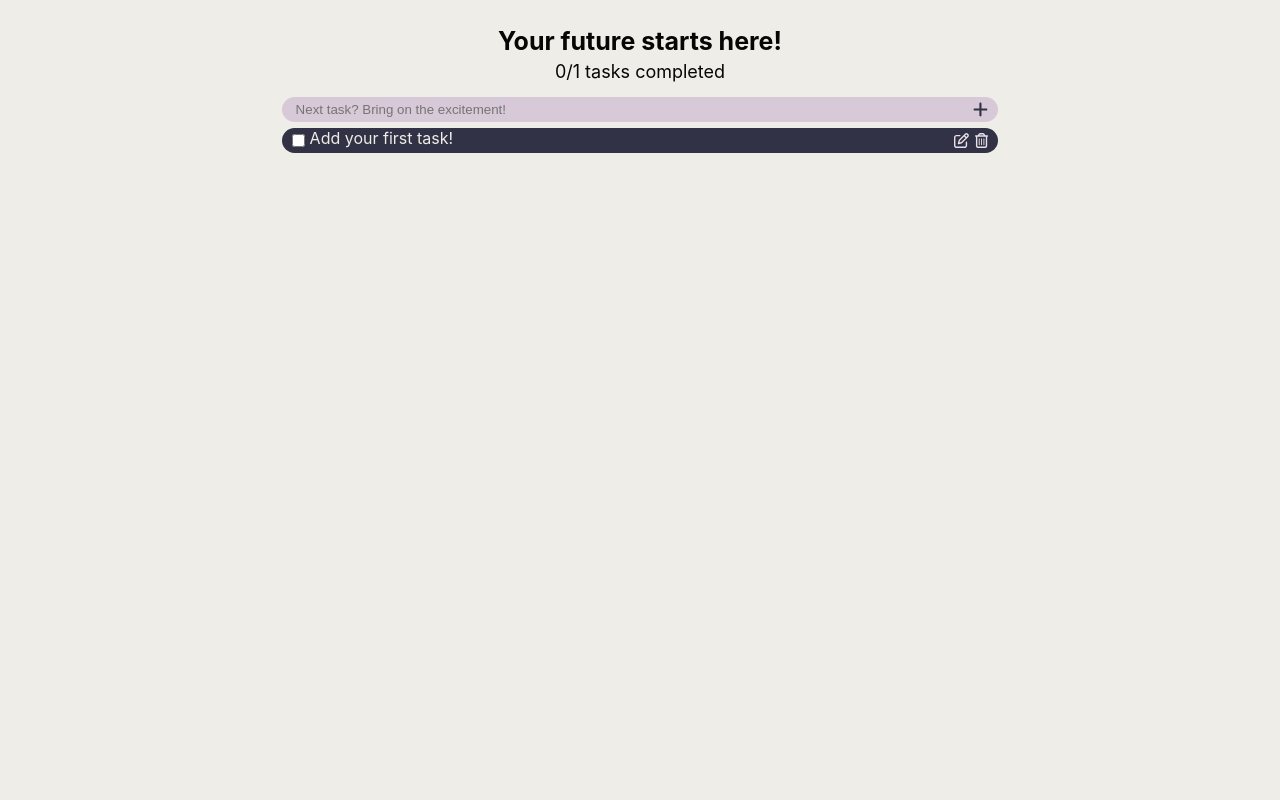
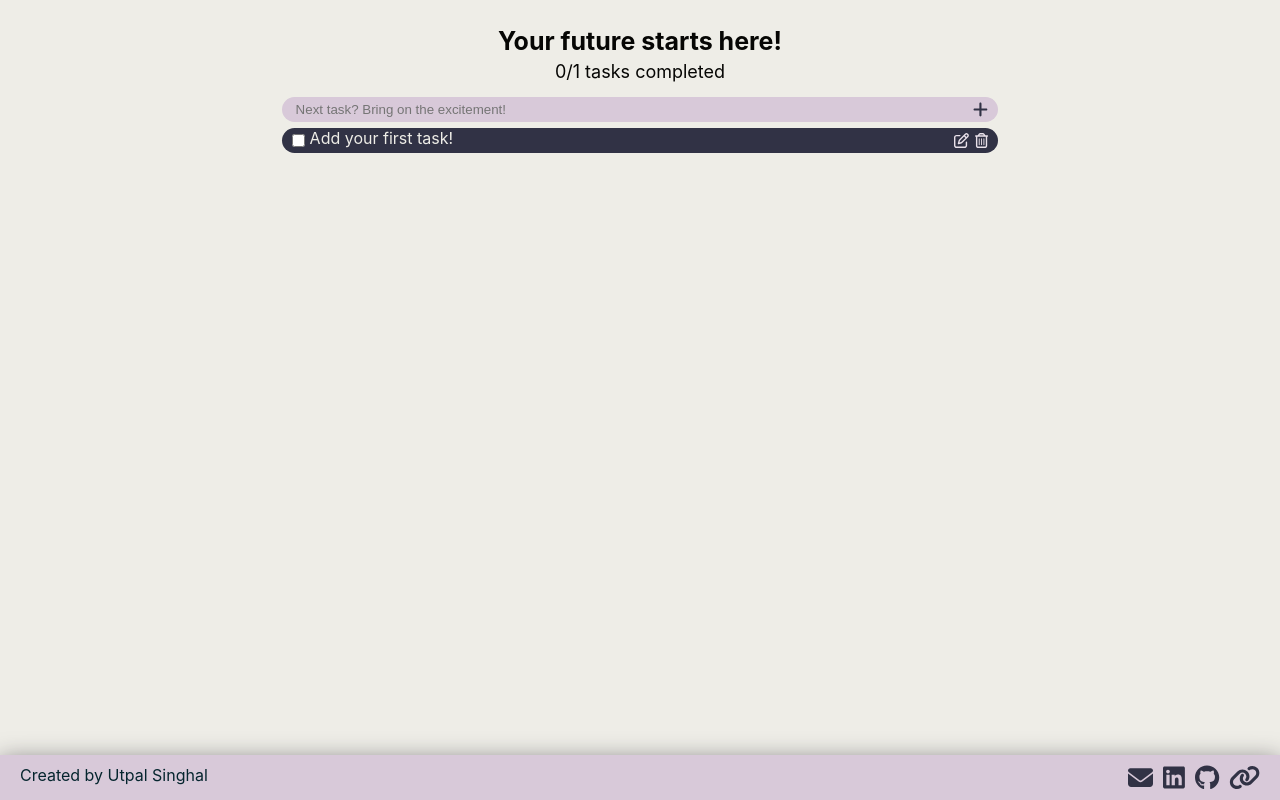
Before and after one commit to utpalsinghal/easydo, a React (Create React App) app: page / in a window 1280 px wide. Built offline with nearby package versions, Linux system fonts and the light colour scheme.

Commit message:
feat: add footer

```diff
--- a/package.json
+++ b/package.json
@@ -4,6 +4,7 @@
   "private": true,
   "dependencies": {
     "@fortawesome/fontawesome-svg-core": "^6.4.0",
+    "@fortawesome/free-brands-svg-icons": "^6.4.0",
     "@fortawesome/free-regular-svg-icons": "^6.4.0",
     "@fortawesome/free-solid-svg-icons": "^6.4.0",
     "@fortawesome/react-fontawesome": "^0.2.0",
--- a/src/App.css
+++ b/src/App.css
@@ -1,21 +1,21 @@
 body {
 	background-color: #eeede7;
 	color: #060604;
-	padding: 0% 20%;
+	padding: 0% 20% 45px;
 }
 @media screen and (max-width: 450px) {
 	body {
-		padding: 0%;
+		padding: 0% 0% 45px;
 	}
 }
 @media screen and (max-width: 768px) {
 	body {
-		padding: 0% 10%;
+		padding: 0% 10% 45px;
 	}
 }
 @media screen and (min-width: 1440px) {
 	body {
-		padding: 0% 25%;
+		padding: 0% 25% 45px;
 	}
 }
 .wrapper {
@@ -88,3 +88,34 @@ span.task.todo-complete {
 .edit-btn {
 	color: #e9e1ea;
 }
+
+/* Footer styling start */
+.footer {
+	background-color: #d8c9d9;
+	color: #05252e;
+	box-shadow: 0 5px 25px #797579;
+	/* background-color: #6b6e94;
+	color: #e9e1ea; */
+	position: fixed;
+	display: flex;
+	bottom: 0;
+	left: 0;
+	width: calc(100% - 20px);
+	height: 25px;
+	padding: 10px;
+}
+.footnote {
+	margin: 0 10px;
+	height: 100%;
+	width: 100%;
+}
+.social-links {
+	display: flex;
+	margin: 0 10px;
+}
+.social-links svg {
+	height: 100%;
+	margin-left: 10px;
+	color: #313245;
+}
+/* Footer styling end */
--- a/src/App.js
+++ b/src/App.js
@@ -1,10 +1,12 @@
 import "./App.css";
+import Footer from "./components/Footer";
 import TodoWrapper from "./components/TodoWrapper";
 
 function App() {
 	return (
 		<>
 			<TodoWrapper />
+			<Footer />
 		</>
 	);
 }
--- /dev/null
+++ b/src/components/Footer.jsx
@@ -0,0 +1,28 @@
+import { faGithub, faLinkedin } from "@fortawesome/free-brands-svg-icons";
+import { faEnvelope, faLink } from "@fortawesome/free-solid-svg-icons";
+import { FontAwesomeIcon } from "@fortawesome/react-fontawesome";
+import React from "react";
+
+const Footer = () => {
+	return (
+		<div className='footer'>
+			<p className='footnote'>Created by Utpal Singhal</p>
+			<div className='social-links'>
+				<a href="mailto: utpal.singhal499@gmail.com" target="_blank">
+					<FontAwesomeIcon icon={faEnvelope} />
+				</a>
+				<a href="https://www.linkedin.com/in/utpalsinghal/" target="_blank">
+					<FontAwesomeIcon icon={faLinkedin} />
+				</a>
+				<a href="https://github.com/utpalsinghal" target="_blank">
+					<FontAwesomeIcon icon={faGithub} />
+				</a>
+				<a href="" /*target="_blank"*/ onClick={()=>{alert("Website in-progress")}}>
+					<FontAwesomeIcon icon={faLink} />
+				</a>
+			</div>
+		</div>
+	);
+};
+
+export default Footer;
```
Also changed, not shown: 1 other file (tests, documents, lock files or other folders).
